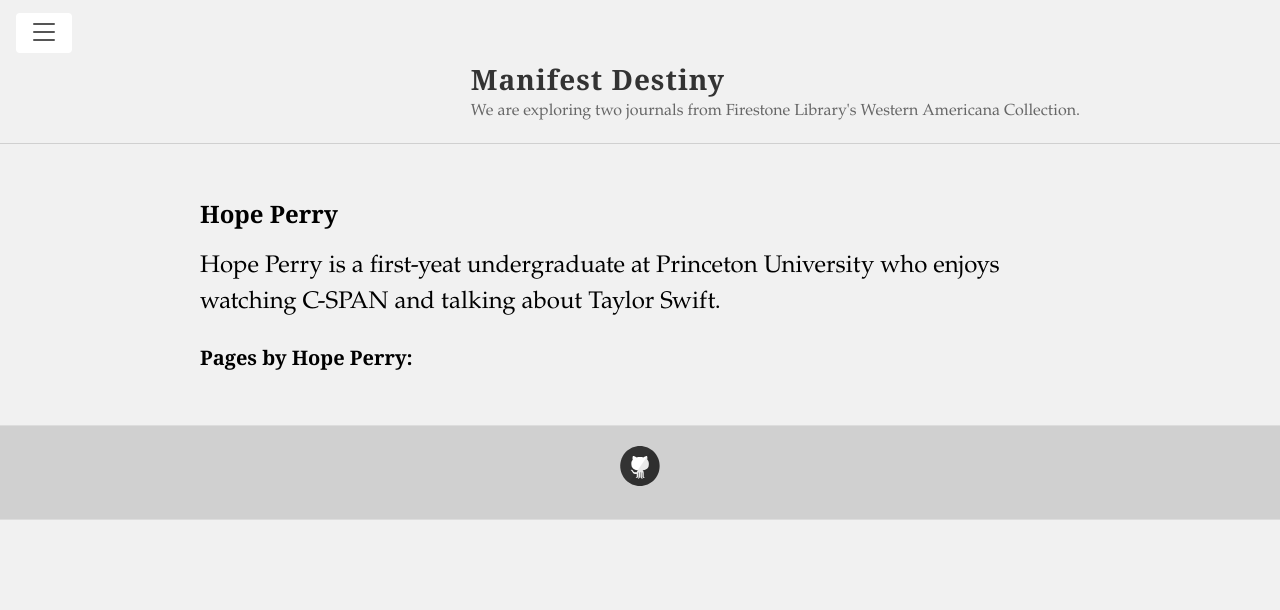
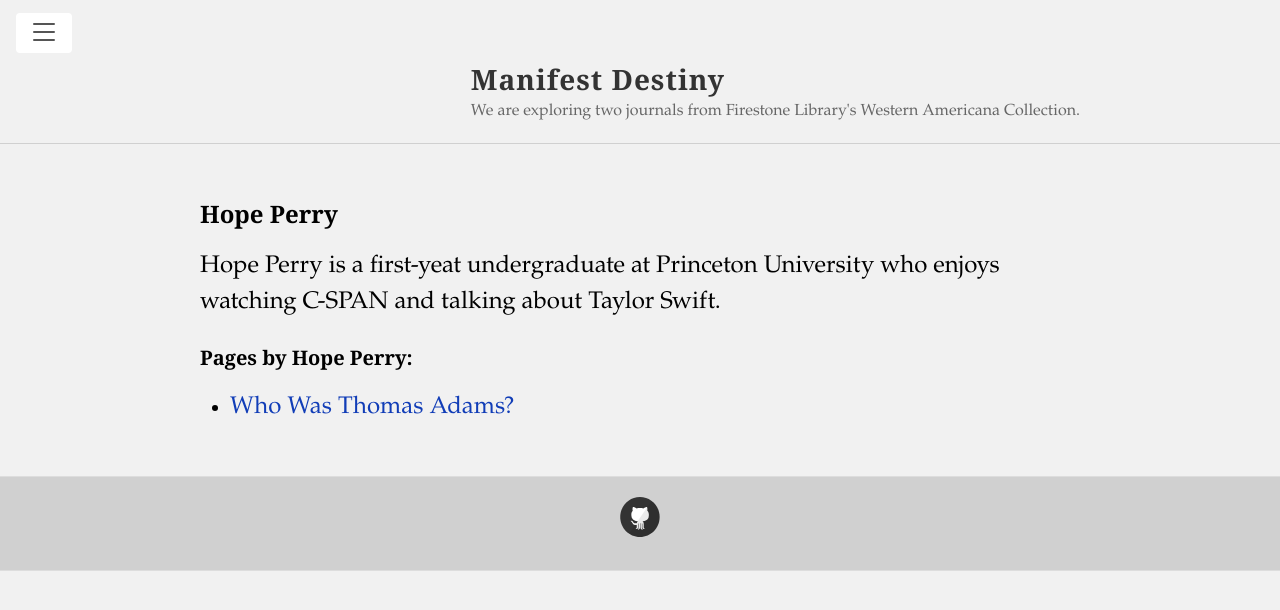
Before and after one commit to HUM-331-Princeton/manifest-destiny, a Jekyll site: the page built from _people/hope-perry.md, in a window 1280 px wide. Shown: the top 610 px of the page. Built offline with Jekyll 4.4.1, drawn with Linux system fonts in a browser that asks for light colours.

Commit message:
Update author.html

```diff
--- a/_layouts/author.html
+++ b/_layouts/author.html
@@ -7,9 +7,9 @@
 
 <h3>Pages by {{ page.name }}:</h3>
 <ul>
-{% for page in site.pages %}
-{% if page.author == page.name %}
-<li><a href="{{ site.baseurl }}{{ page.url }}">{{ page.title }}</a></li>
+{% for pages in site.pages %}
+{% if pages.author == page.name %}
+<li><a href="{{ site.baseurl }}{{ pages.url }}">{{ pages.title }}</a></li>
 {% endif %}
 {% endfor %}
 </ul>
```
